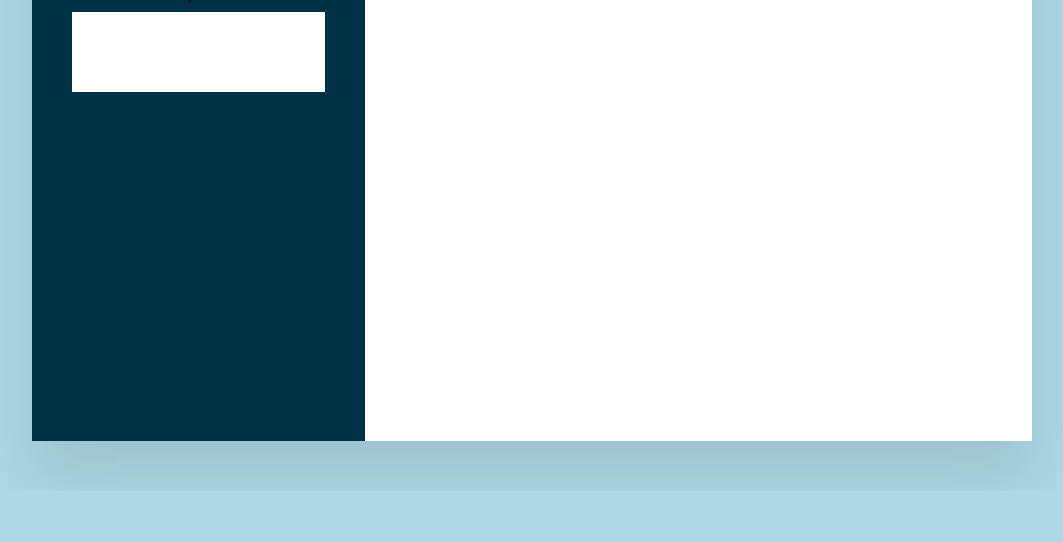
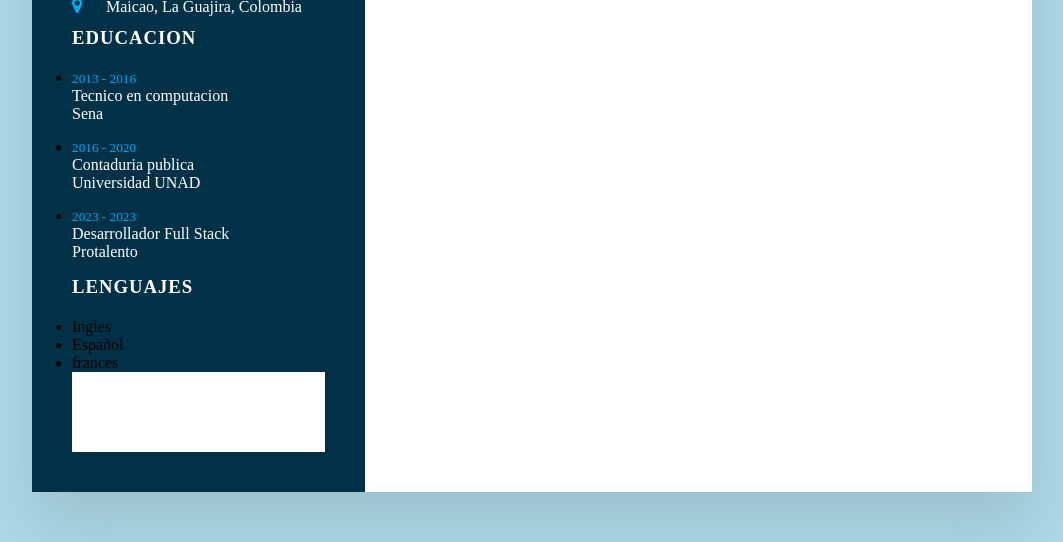
Before and after one commit to Jteheranm/practicaadacss, a plain HTML site: page index.html in a window 1280 px wide. Shown: the part 609-1151 px from the top of the page, without its empty margins (108-1171 px from the left). Before the commit the page ends 1100 px from the top, so only its background shows below. Drawn offline with Linux system fonts and the light colour scheme.

Commit message:
cuarto commit

```diff
--- a/index.html
+++ b/index.html
@@ -15,7 +15,7 @@
           <div class="imgBx">
             <img src="imghv/fotohojadevida.jpeg" />
           </div>
-          <h2>JONATHA TEHERAN <br /><span>Desarrollador Web</span></h2>
+          <h2>JONATHA TEHERAN<br/><span>Desarrollador Web</span></h2>
         </div>
 
 
@@ -56,6 +56,47 @@
             </li>
           </ul>
       </div>
+
+
+
+      <div class="contacInfoeducation">
+          <h3 class="title">Educacion </h3>
+          <ul>
+            <li>
+              <h5>2013 - 2016</h5>
+              <h4>Tecnico en computacion</h4>
+              <h4>Sena</h4>
+            </li>
+            <li>
+              <h5>2016 - 2020</h5>
+              <h4>Contaduria publica</h4>
+              <h4>Universidad UNAD</h4>
+            </li>
+            <li>
+              <h5>2023 - 2023</h5>
+              <h4>Desarrollador Full Stack</h4>
+              <h4>Protalento</h4>
+            </li>
+          </ul>
+      </div>
+
+        <div class="contacInfolenguajes">
+          <h3 class="title">Lenguajes </h3>
+          <ul>
+            <li>
+              <span class="text">Ingles</span>
+              <span class="percent"></span>
+            </li>
+            <li>
+              <span class="text">Español</span>
+              <span class="percent"></span>
+            </li>
+            <li>
+              <span class="text">frances</span>
+              <span class="percent"></span>
+            </li>
+          </ul>
+      </div>
       <div class="rigth_side"></div>
     </div>
   </body>
--- a/styles.css
+++ b/styles.css
@@ -7,7 +7,7 @@
   font-family: "poppins" sans-serif;
 }
 body {
-  background: lightblue;
+  background: rgb(173, 216, 230);
   display: flex;
   justify-content: center;
   align-items: center;
@@ -92,6 +92,35 @@ body {
   cursor: pointer;
 }
 
+.ContacInfo ul li .icon {
+  display: inline-block;
+  width: 30px;
+  font-size: 18px;
+  color: #03a9f4;
+}
+
+.ContacInfo ul li span {
+  color: #fff;
+  font-weight: 300;
+}
+
+.contacInfoeducation li {
+  margin-bottom: 15px;
+}
+.contacInfoeducation h5 {
+  color: #03a9f4;
+  font-weight: 500;
+}
+
+.contacInfoeducation h4 {
+  color: #fff;
+  font-weight: 500;
+}
+.contacInfoeducation h4 {
+  color: #fff;
+  font-weight: 300;
+}
+
 .container .rigth_side {
   position: relative;
   background: #fff;
```
